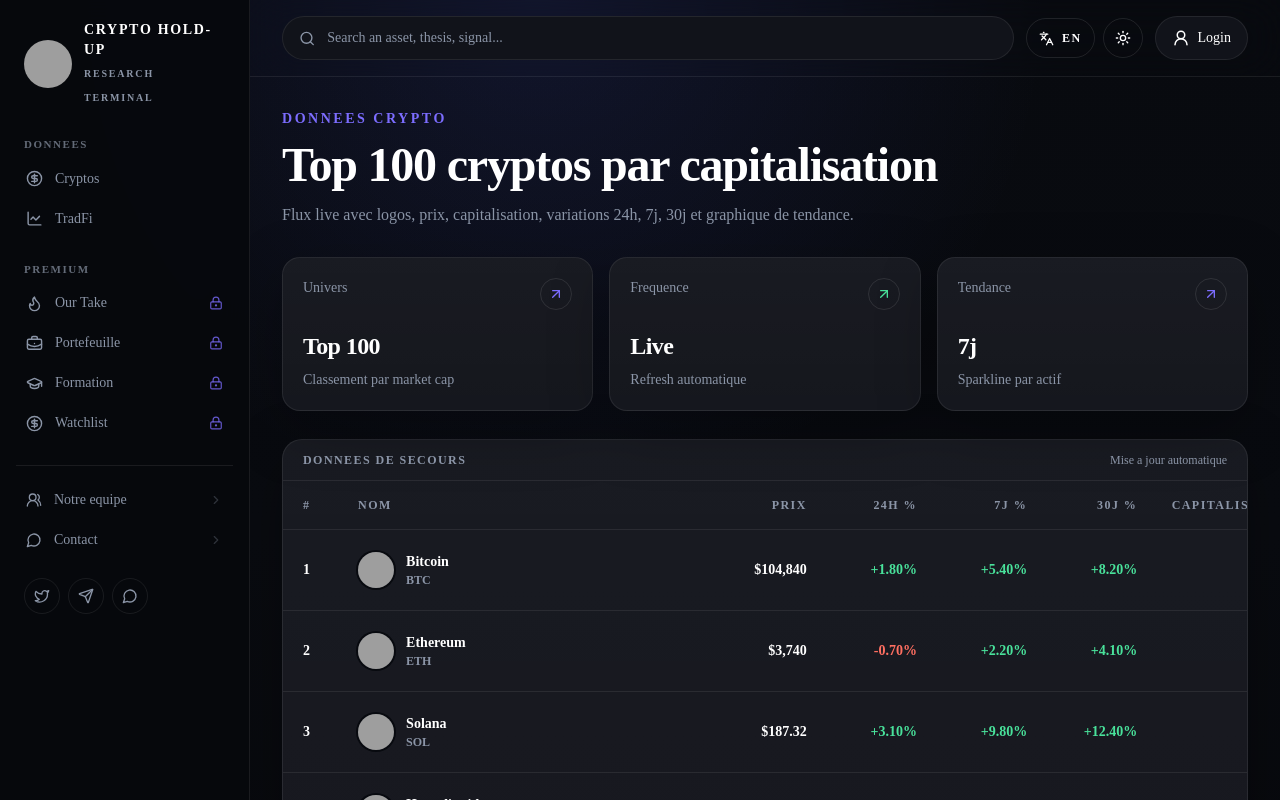
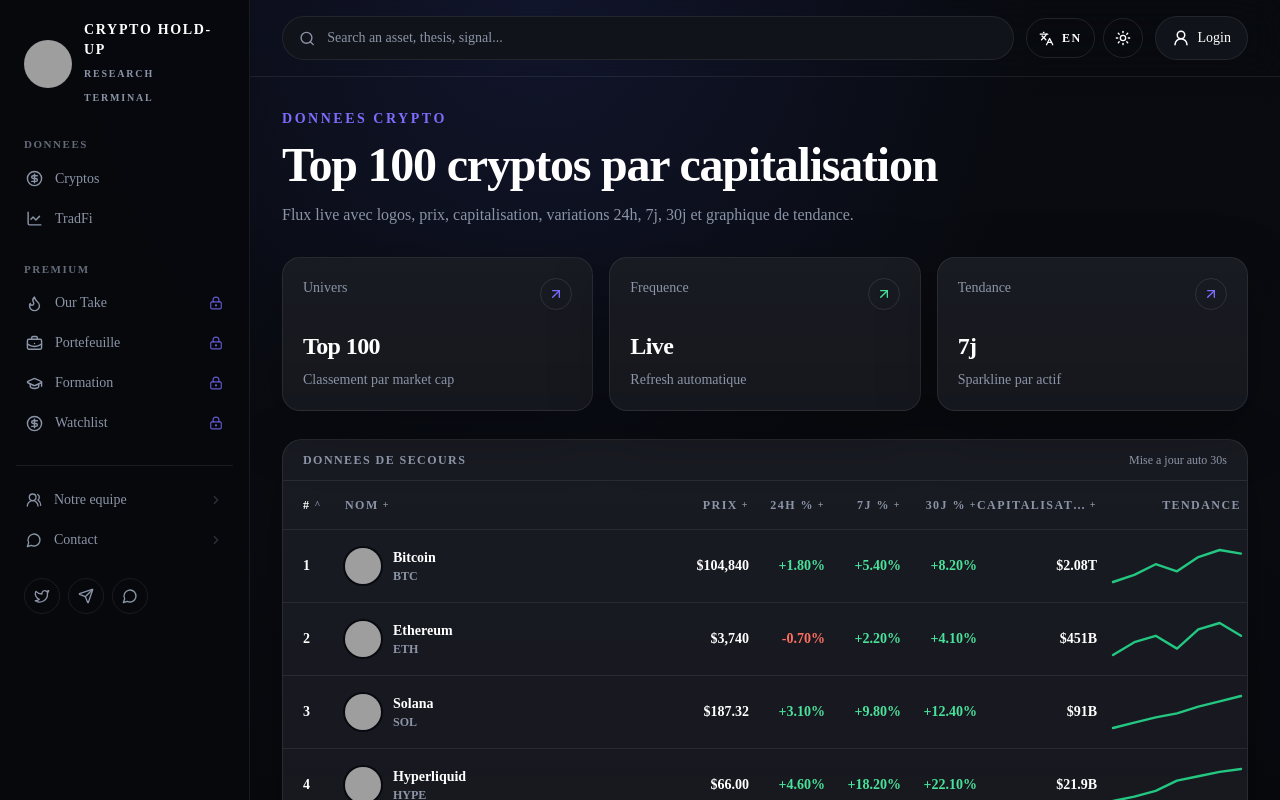
Before and after one commit to Azathustra/HypurrScope, a Next.js app: page /cryptos in a window 1280 px wide. Shown: the top 800 px of the page. Built offline with nearby package versions, Linux system fonts and the light colour scheme; no server answers; grey boxes are pictures that could not be loaded.

Commit message:
Improve live market tables

```diff
--- a/app/api/markets/crypto/route.ts
+++ b/app/api/markets/crypto/route.ts
@@ -1,13 +1,14 @@
 import { NextResponse } from "next/server";
 import { cryptoFallbackRows, formatCompactUsd, formatUsd, type MarketRow } from "@/lib/market-data";
 
-export const revalidate = 60;
+export const revalidate = 15;
+export const dynamic = "force-dynamic";
 
 export async function GET() {
   try {
     const response = await fetch(
       "https://api.coingecko.com/api/v3/coins/markets?vs_currency=usd&order=market_cap_desc&per_page=100&page=1&sparkline=true&price_change_percentage=24h,7d,30d",
-      { next: { revalidate: 60 } }
+      { cache: "no-store" }
     );
 
     if (!response.ok) {
@@ -32,10 +33,12 @@ export async function GET() {
       ticker: coin.symbol.toUpperCase(),
       logoUrl: coin.image,
       price: formatUsd(coin.current_price),
+      priceValue: coin.current_price,
       day: Number((coin.price_change_percentage_24h_in_currency ?? 0).toFixed(2)),
       week: Number((coin.price_change_percentage_7d_in_currency ?? 0).toFixed(2)),
       month: Number((coin.price_change_percentage_30d_in_currency ?? 0).toFixed(2)),
       cap: formatCompactUsd(coin.market_cap),
+      capValue: coin.market_cap,
       score: Math.max(50, Math.min(96, 98 - Math.round((coin.market_cap_rank ?? 100) / 2))),
       sparkline: coin.sparkline_in_7d?.price?.filter((value) => typeof value === "number").slice(-80)
     }));
--- a/app/api/markets/tradfi/route.ts
+++ b/app/api/markets/tradfi/route.ts
@@ -104,7 +104,7 @@ const trackedAssets = [
   ["HOOD", "Robinhood"]
 ] as const;
 
-export const revalidate = 60;
+export const revalidate = 15;
 export const dynamic = "force-dynamic";
 
 type TradFiAsset = {
@@ -141,10 +141,20 @@ async function fetchJson(url: string) {
       Accept: "application/json",
       "User-Agent": "Mozilla/5.0"
     },
-    next: { revalidate: 60 }
+    cache: "no-store"
   });
   if (!response.ok) return null;
   return response.json();
+}
+
+function parseCompactMarketCap(value: string) {
+  const match = value.replaceAll(",", "").match(/^(\d+(?:\.\d+)?)([TBM])?$/i);
+  if (!match) return undefined;
+
+  const amount = Number(match[1]);
+  const multiplier = match[2]?.toUpperCase() === "T" ? 1_000_000_000_000 : match[2]?.toUpperCase() === "B" ? 1_000_000_000 : match[2]?.toUpperCase() === "M" ? 1_000_000 : 1;
+
+  return amount * multiplier;
 }
 
 function latestPrice(closes: number[], quotePrice?: number) {
@@ -246,10 +256,12 @@ export async function GET() {
         ticker: asset.symbol,
         logoUrl: logoUrl(asset.yahooSymbol),
         price: price ? formatUsd(price) : "-",
+        priceValue: price || undefined,
         day: Number.isFinite(day) ? Number(day.toFixed(2)) : 0,
         week: Number.isFinite(week) ? Number(week.toFixed(2)) : 0,
         month: Number.isFinite(month) ? Number(month.toFixed(2)) : 0,
         cap: asset.cap,
+        capValue: parseCompactMarketCap(asset.cap),
         score: Math.max(50, Math.min(96, 96 - Math.round(index / 3))),
         sparkline: closes.length > 1 ? closes.slice(-30) : undefined
       };
@@ -268,10 +280,12 @@ function fallbackRows(): MarketRow[] {
     ticker: symbol,
     logoUrl: logoUrl(symbol),
     price: "-",
+    priceValue: undefined,
     day: 0,
     week: 0,
     month: 0,
     cap: "-",
+    capValue: undefined,
     score: Math.max(50, Math.min(96, 96 - Math.round(index / 3))),
     sparkline: undefined
   }));
--- a/components/data-table.tsx
+++ b/components/data-table.tsx
@@ -1,20 +1,30 @@
 "use client";
 
-import { useEffect, useState } from "react";
+import { useEffect, useMemo, useState } from "react";
 import { AssetIcon } from "@/components/asset-icon";
 import { cn } from "@/lib/utils";
 import type { MarketRow } from "@/lib/market-data";
 
+type SortKey = "rank" | "name" | "price" | "day" | "week" | "month" | "cap";
+type SortDirection = "asc" | "desc";
+
+const tableColumns = "grid-cols-[42px_minmax(250px,2fr)_92px_76px_76px_76px_120px_144px]";
+
 export function DataTable({ rows, endpoint }: { rows: MarketRow[]; endpoint?: string }) {
   const [tableRows, setTableRows] = useState(rows);
   const [source, setSource] = useState(endpoint ? "Chargement live..." : "Dossier Crypto Hold-Up");
+  const [sort, setSort] = useState<{ key: SortKey; direction: SortDirection }>({
+    key: "rank",
+    direction: "asc"
+  });
 
   useEffect(() => {
     if (!endpoint) return;
 
     let active = true;
 
-    fetch(endpoint)
+    const loadRows = () => {
+      fetch(endpoint, { cache: "no-store" })
         .then((response) => response.json())
         .then((payload: { rows?: MarketRow[]; source?: string }) => {
           if (!active || !payload.rows?.length) return;
@@ -24,39 +34,79 @@ export function DataTable({ rows, endpoint }: { rows: MarketRow[]; endpoint?: st
         .catch(() => {
           if (active) setSource("Donnees de secours");
         });
+    };
+
+    loadRows();
+    const refresh = window.setInterval(loadRows, 30000);
 
     return () => {
       active = false;
+      window.clearInterval(refresh);
     };
   }, [endpoint]);
 
+  const sortedRows = useMemo(() => {
+    return [...tableRows].sort((first, second) => {
+      const firstValue = getSortValue(first, sort.key);
+      const secondValue = getSortValue(second, sort.key);
+
+      if (typeof firstValue === "string" || typeof secondValue === "string") {
+        return sort.direction === "asc"
+          ? String(firstValue).localeCompare(String(secondValue))
+          : String(secondValue).localeCompare(String(firstValue));
+      }
+
+      const firstNumber = typeof firstValue === "number" && Number.isFinite(firstValue) ? firstValue : -Infinity;
+      const secondNumber = typeof secondValue === "number" && Number.isFinite(secondValue) ? secondValue : -Infinity;
+      return sort.direction === "asc" ? firstNumber - secondNumber : secondNumber - firstNumber;
+    });
+  }, [tableRows, sort]);
+
+  const changeSort = (key: SortKey) => {
+    setSort((current) => ({
+      key,
+      direction: current.key === key && current.direction === "desc" ? "asc" : "desc"
+    }));
+  };
+
   return (
-    <div className="premium-card overflow-x-auto rounded-[20px]">
+    <div className="premium-card overflow-hidden rounded-[20px]">
       <div className="flex items-center justify-between border-b border-line px-5 py-3">
         <p className="text-xs font-semibold uppercase tracking-[0.12em] text-muted">{source}</p>
-        {endpoint ? <p className="text-xs text-muted">Mise a jour automatique</p> : null}
+        {endpoint ? <p className="text-xs text-muted">Mise a jour auto 30s</p> : null}
       </div>
-      <div className="min-w-[1260px]">
-        <div className="grid grid-cols-[0.35fr_2fr_0.85fr_0.7fr_0.7fr_0.7fr_1fr_1.45fr] border-b border-line px-5 py-4 text-xs font-semibold uppercase tracking-[0.12em] text-muted">
-          <span>#</span>
-          <span>Nom</span>
-          <span className="text-right">Prix</span>
-          <span className="text-right">24h %</span>
-          <span className="text-right">7j %</span>
-          <span className="text-right">30j %</span>
-          <span className="text-right">Capitalisation</span>
-          <span className="text-right">Derniere tendance</span>
+      <div className="overflow-x-auto">
+        <div className="min-w-[978px]">
+          <div
+            className={cn(
+              "grid border-b border-line px-5 py-4 text-xs font-semibold uppercase tracking-[0.12em] text-muted",
+              tableColumns
+            )}
+          >
+            <SortHeader label="#" sortKey="rank" activeSort={sort} onSort={changeSort} />
+            <SortHeader label="Nom" sortKey="name" activeSort={sort} onSort={changeSort} />
+            <SortHeader label="Prix" sortKey="price" activeSort={sort} onSort={changeSort} align="right" />
+            <SortHeader label="24h %" sortKey="day" activeSort={sort} onSort={changeSort} align="right" />
+            <SortHeader label="7j %" sortKey="week" activeSort={sort} onSort={changeSort} align="right" />
+            <SortHeader label="30j %" sortKey="month" activeSort={sort} onSort={changeSort} align="right" />
+            <SortHeader label="Capitalisation" sortKey="cap" activeSort={sort} onSort={changeSort} align="right" />
+            <span className="text-right">Tendance</span>
           </div>
-        {tableRows.map((row, index) => (
+          {sortedRows.map((row, index) => (
             <div
               key={`${row.ticker}-${index}`}
-            className="grid grid-cols-[0.35fr_2fr_0.85fr_0.7fr_0.7fr_0.7fr_1fr_1.45fr] items-center border-b border-line px-5 py-4 last:border-b-0 hover:bg-white/[0.025]"
+              className={cn(
+                "grid min-h-[72px] items-center border-b border-line px-5 py-4 last:border-b-0 hover:bg-white/[0.025]",
+                tableColumns
+              )}
             >
               <span className="text-sm font-semibold text-white">{row.rank ?? index + 1}</span>
-            <div className="flex items-center gap-3">
+              <div className="flex min-w-0 items-center gap-3">
                 <AssetIcon ticker={row.ticker} imageUrl={row.logoUrl} />
                 <div className="min-w-0">
-                <p className="truncate text-sm font-semibold text-white">{row.name}</p>
+                  <p className="truncate text-sm font-semibold text-white" title={row.name}>
+                    {row.name}
+                  </p>
                   <p className="text-xs font-semibold uppercase text-muted">{row.ticker}</p>
                 </div>
               </div>
@@ -72,6 +122,62 @@ export function DataTable({ rows, endpoint }: { rows: MarketRow[]; endpoint?: st
           ))}
         </div>
       </div>
+    </div>
+  );
+}
+
+function getSortValue(row: MarketRow, key: SortKey) {
+  if (key === "rank") return row.rank ?? Number.MAX_SAFE_INTEGER;
+  if (key === "name") return row.name;
+  if (key === "price") return row.priceValue ?? parseDisplayNumber(row.price);
+  if (key === "day") return row.day;
+  if (key === "week") return row.week;
+  if (key === "month") return row.month ?? -Infinity;
+  return row.capValue ?? parseDisplayNumber(row.cap);
+}
+
+function parseDisplayNumber(value: string) {
+  const match = value.replaceAll("$", "").replaceAll(",", "").trim().match(/^(-?\d+(?:\.\d+)?)([TBM])?$/i);
+  if (!match) return -Infinity;
+
+  const amount = Number(match[1]);
+  const unit = match[2]?.toUpperCase();
+
+  if (unit === "T") return amount * 1_000_000_000_000;
+  if (unit === "B") return amount * 1_000_000_000;
+  if (unit === "M") return amount * 1_000_000;
+  return amount;
+}
+
+function SortHeader({
+  label,
+  sortKey,
+  activeSort,
+  onSort,
+  align = "left"
+}: {
+  label: string;
+  sortKey: SortKey;
+  activeSort: { key: SortKey; direction: SortDirection };
+  onSort: (key: SortKey) => void;
+  align?: "left" | "right";
+}) {
+  const active = activeSort.key === sortKey;
+  const marker = active ? (activeSort.direction === "desc" ? "v" : "^") : "+";
+
+  return (
+    <button
+      type="button"
+      onClick={() => onSort(sortKey)}
+      className={cn(
+        "inline-flex min-w-0 items-center gap-1 text-xs font-semibold uppercase tracking-[0.12em] transition hover:text-white",
+        align === "right" ? "justify-end text-right" : "justify-start text-left",
+        active ? "text-white" : "text-muted"
+      )}
+    >
+      <span className="truncate">{label}</span>
+      <span className="text-[10px] leading-none text-muted">{marker}</span>
+    </button>
   );
 }
 
@@ -92,11 +198,11 @@ function Sparkline({ values, trend }: { values?: number[]; trend: number }) {
   const cleanValues = values?.filter((value) => typeof value === "number" && Number.isFinite(value)).slice(-80) ?? [];
 
   if (cleanValues.length < 2) {
-    return <div className="h-12 w-44 rounded-xl border border-line bg-white/[0.025]" />;
+    return <div className="h-10 w-32 rounded-xl border border-line bg-white/[0.025]" />;
   }
 
-  const width = 176;
-  const height = 48;
+  const width = 128;
+  const height = 40;
   const min = Math.min(...cleanValues);
   const max = Math.max(...cleanValues);
   const range = max - min || 1;
@@ -111,7 +217,7 @@ function Sparkline({ values, trend }: { values?: number[]; trend: number }) {
   const color = trend >= 0 ? "#23C782" : "#FF5B4D";
 
   return (
-    <svg viewBox={`0 0 ${width} ${height}`} className="h-12 w-44 overflow-visible">
+    <svg viewBox={`0 0 ${width} ${height}`} className="h-10 w-32 overflow-visible">
       <polyline
         points={points}
         fill="none"
--- a/lib/market-data.ts
+++ b/lib/market-data.ts
@@ -4,10 +4,12 @@ export type MarketRow = {
   ticker: string;
   logoUrl?: string;
   price: string;
+  priceValue?: number;
   day: number;
   week: number;
   month?: number;
   cap: string;
+  capValue?: number;
   score: number;
   sparkline?: number[];
 };
```
Lines whose indentation alone changed are shown as unchanged.
